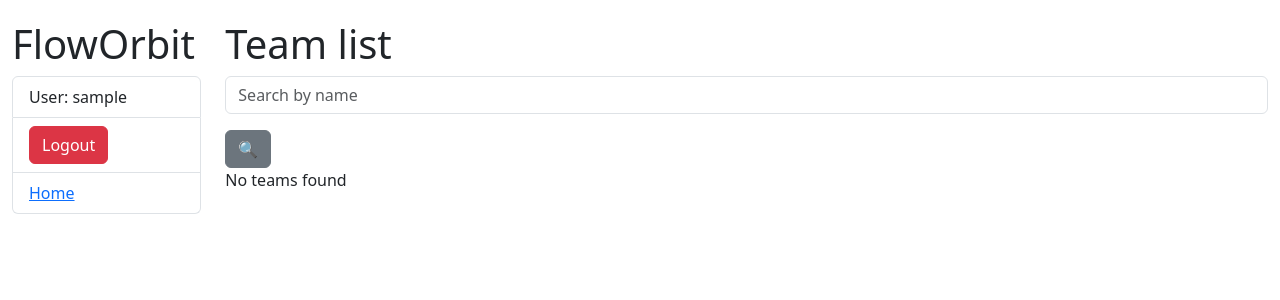
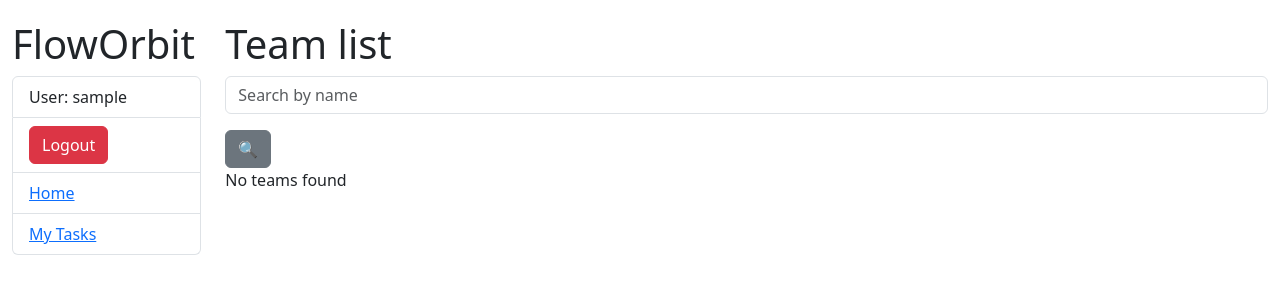
Before and after one commit to 20jofi00/floworbit-task-manager, a Django app: page / in a window 1280 px wide. Shown: the top 300 px of the page. Run offline with Django 5.2, Linux system fonts and the light colour scheme; the visitor is signed in with stand-in values (Sample User, id 1); data that the repository does not hold is empty; some libraries are stand-ins or nearby versions.

Commit message:
add my tasks link to sidebar navigation

```diff
--- a/templates/includes/sidebar.html
+++ b/templates/includes/sidebar.html
@@ -11,4 +11,8 @@
   <li class="list-group-item">
     <a href="{% url 'teams:team-list' %}">Home</a>
   </li>
+
+  <li class="list-group-item">
+    <a href="{% url 'tasks:my-task-list' %}">My Tasks</a>
+  </li>
 </ul>
```
